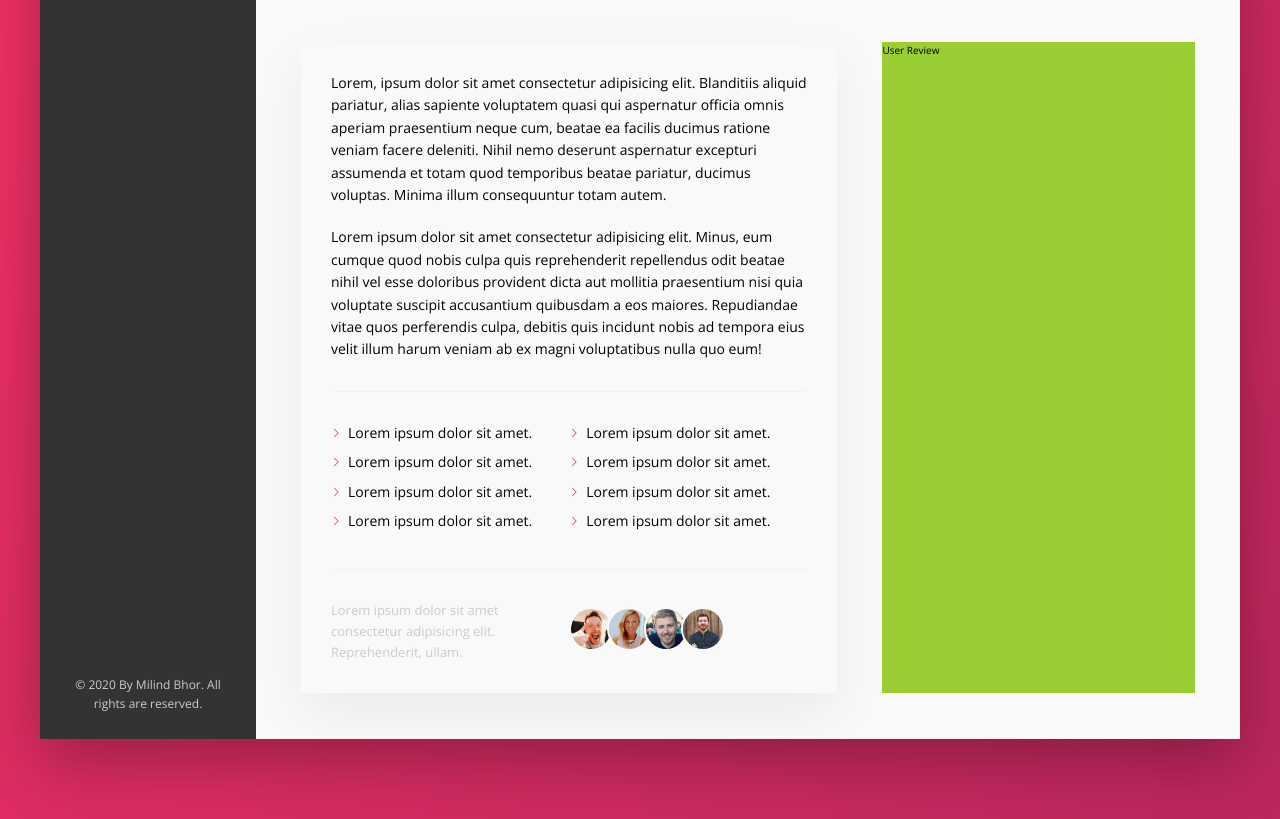
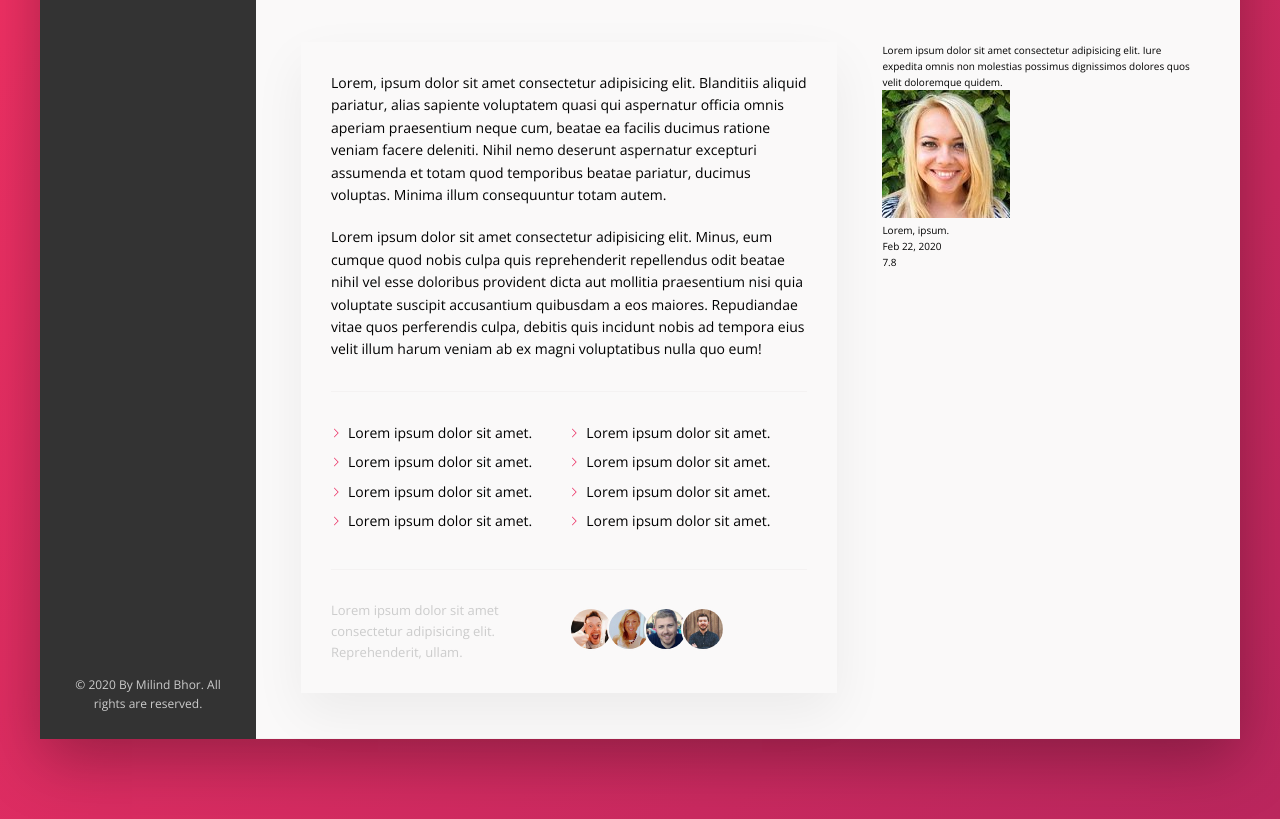
Before and after one commit to bhormilind/AdvancedCSS, a website: page TrilloProject/index.html in a window 1280 px wide. Shown: the part 620-1439 px from the top of the page. Drawn offline with nearby package versions, Linux system fonts and the light colour scheme.

Commit message:
User Review: Tempate

```diff
--- a/TrilloProject/index.html
+++ b/TrilloProject/index.html
@@ -1,5 +1,6 @@
 <!DOCTYPE html>
 <html lang="en">
+
 <head>
     <meta charset="UTF-8">
     <meta name="viewport" content="width=device-width, initial-scale=1.0">
@@ -10,6 +11,7 @@
 
     <title>Trillo &mdash; Your all-in-one booking app</title>
 </head>
+
 <body>
     <div class="container">
         <header class="header">
@@ -135,10 +137,18 @@
                 <div class="details">
                     <div class="description">
                         <p class="paragraph">
-                                Lorem, ipsum dolor sit amet consectetur adipisicing elit. Blanditiis aliquid pariatur, alias sapiente voluptatem quasi qui aspernatur officia omnis aperiam praesentium neque cum, beatae ea facilis ducimus ratione veniam facere deleniti. Nihil nemo deserunt aspernatur excepturi assumenda et totam quod temporibus beatae pariatur, ducimus voluptas. Minima illum consequuntur totam autem.
+                            Lorem, ipsum dolor sit amet consectetur adipisicing elit. Blanditiis aliquid pariatur, alias
+                            sapiente voluptatem quasi qui aspernatur officia omnis aperiam praesentium neque cum, beatae
+                            ea facilis ducimus ratione veniam facere deleniti. Nihil nemo deserunt aspernatur excepturi
+                            assumenda et totam quod temporibus beatae pariatur, ducimus voluptas. Minima illum
+                            consequuntur totam autem.
                         </p>
                         <p class="paragraph">
-                                Lorem ipsum dolor sit amet consectetur adipisicing elit. Minus, eum cumque quod nobis culpa quis reprehenderit repellendus odit beatae nihil vel esse doloribus provident dicta aut mollitia praesentium nisi quia voluptate suscipit accusantium quibusdam a eos maiores. Repudiandae vitae quos perferendis culpa, debitis quis incidunt nobis ad tempora eius velit illum harum veniam ab ex magni voluptatibus nulla quo eum!
+                            Lorem ipsum dolor sit amet consectetur adipisicing elit. Minus, eum cumque quod nobis culpa
+                            quis reprehenderit repellendus odit beatae nihil vel esse doloribus provident dicta aut
+                            mollitia praesentium nisi quia voluptate suscipit accusantium quibusdam a eos maiores.
+                            Repudiandae vitae quos perferendis culpa, debitis quis incidunt nobis ad tempora eius velit
+                            illum harum veniam ab ex magni voluptatibus nulla quo eum!
 
                         </p>
                         <ul class="list">
@@ -163,12 +173,25 @@
                             </div>
                         </div>
                     </div>
-                        <div class="user-reviews">
-                            User Review
+                    <figure class="user-reviews">
+                        <figure class="review">
+                            <blockquote>Lorem ipsum dolor sit amet consectetur adipisicing elit. Iure expedita omnis non
+                                molestias possimus dignissimos dolores quos velit doloremque quidem.</blockquote>
+
+                            <figurecaption class="review__user">
+                                <img src="./img/user-6.jpg" alt="" class="review__photo">
+                                <div class="review__user-box">
+                                    <p class="review__user-name">Lorem, ipsum.</p>
+                                    <p class="review__user-date">Feb 22, 2020</p>
                                 </div>
+                                <div class="review__rating">7.8</div>
+                            </figurecaption>
+                        </figure>
+                    </figure>
                 </div>
             </main>
         </div>
     </div>
 </body>
+
 </html>
--- a/TrilloProject/sass/_layout.scss
+++ b/TrilloProject/sass/_layout.scss
@@ -54,5 +54,5 @@ padding: 3rem;
 
 .user-reviews{
     flex: 1;
-    background-color: yellowgreen;
+
 }
```
Also changed, not shown: TrilloProject/css/style.css. Lines whose indentation alone changed are shown as unchanged.
